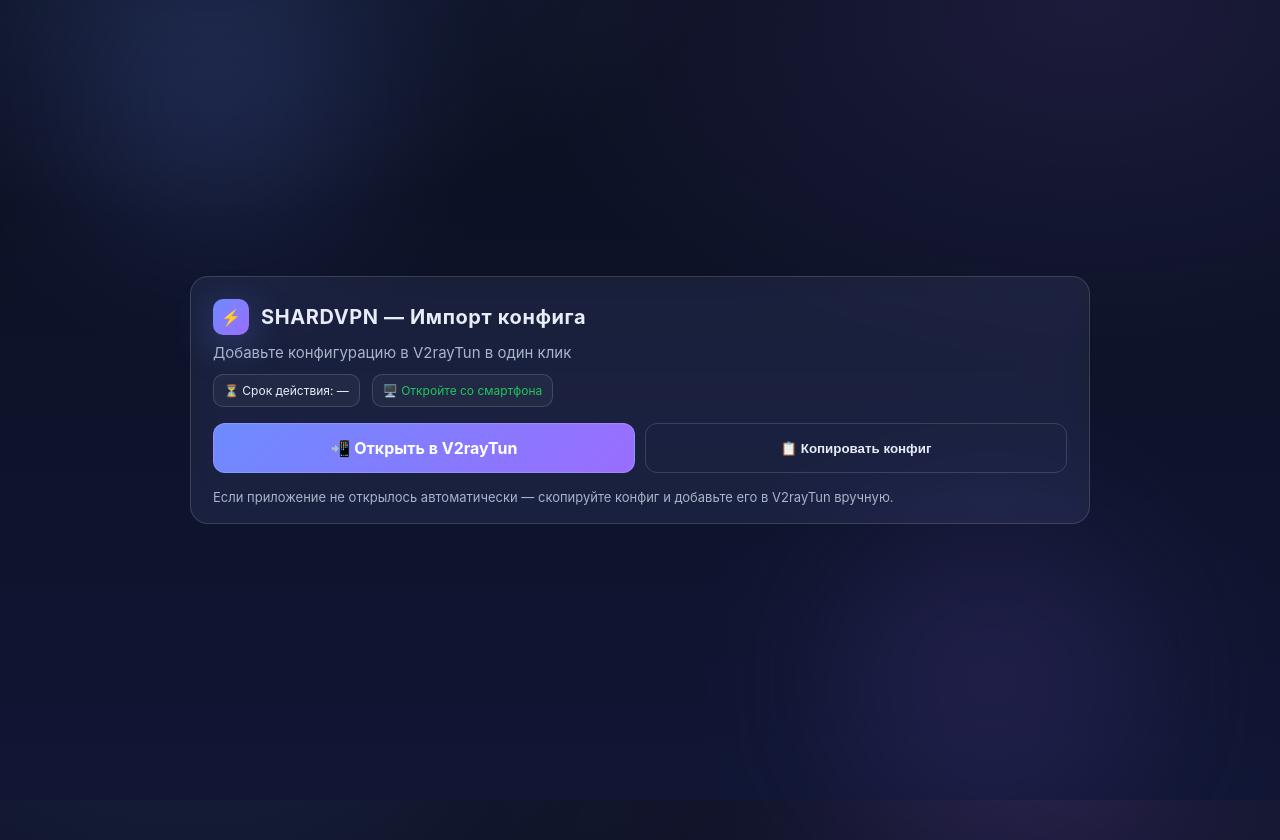
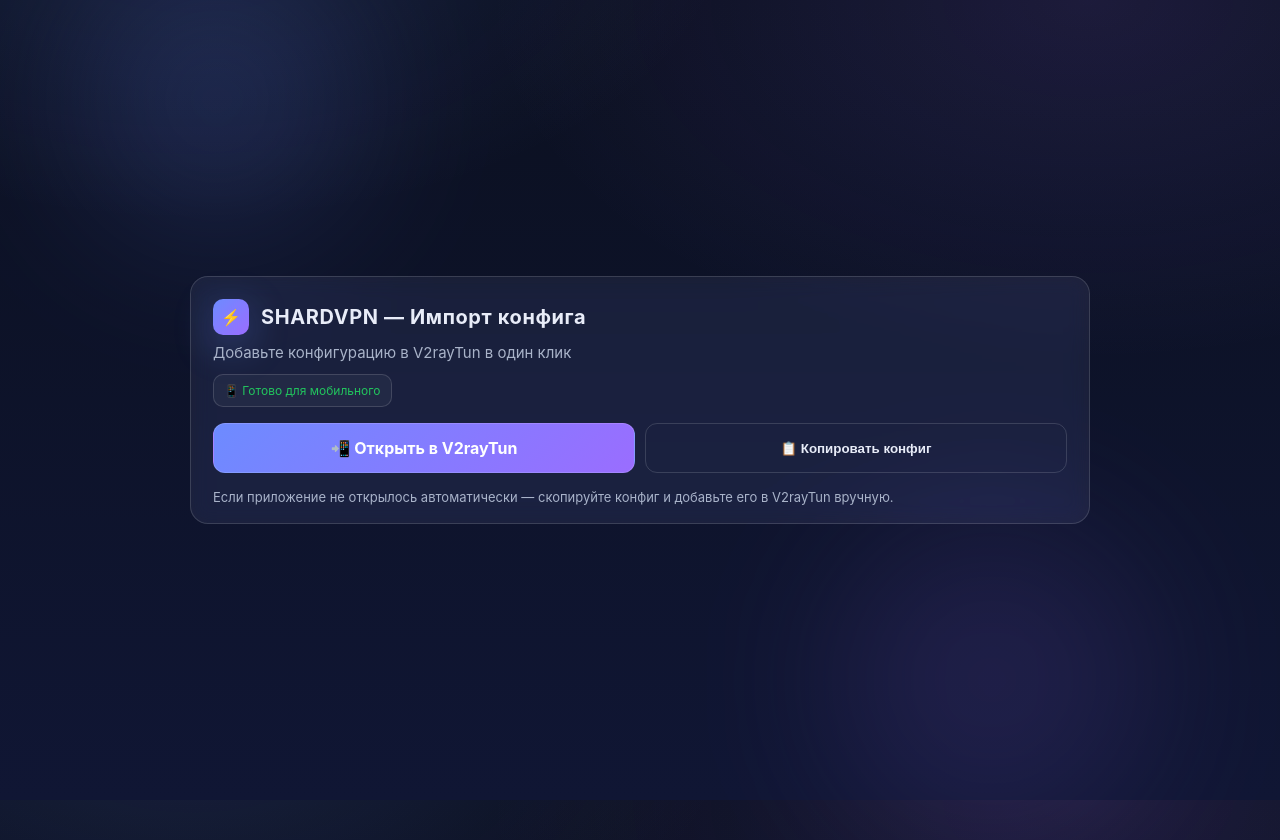
Before and after one commit to VoolFI71/shard, a Python web app: template main/templates/subscription.html in a window 1280 px wide. Run offline with Jinja, Linux system fonts and the light colour scheme; the template is opened without the code that fills it, so the values that code supplies are empty.

Commit message:
Update subscription.html

```diff
--- a/main/templates/subscription.html
+++ b/main/templates/subscription.html
@@ -72,7 +72,6 @@
     <div class="subtitle">Добавьте конфигурацию в V2rayTun в один клик</div>
 
     <div class="info">
-      <div class="chip">⏳ Срок действия: <span id="expiry-time">—</span></div>
       <div class="chip ok" id="platform-chip">📱 Готово для мобильного</div>
     </div>
 
```
